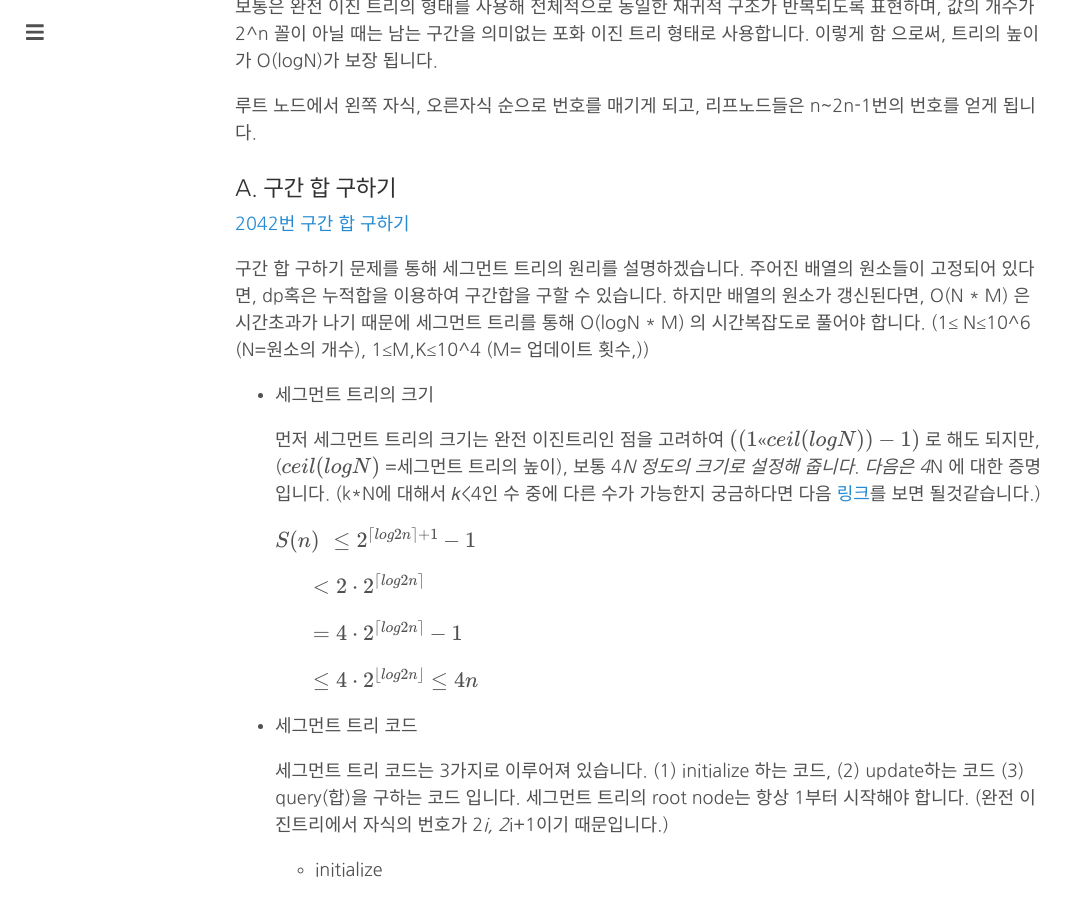
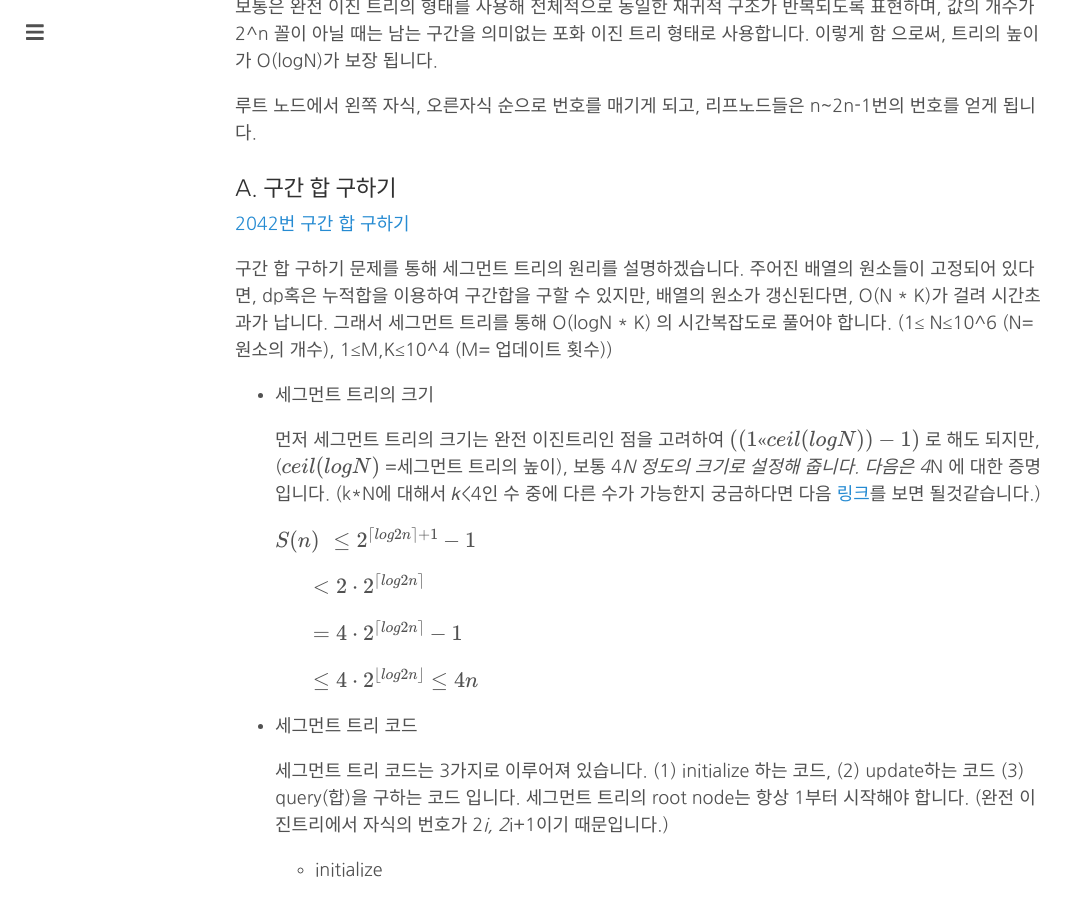
Before and after one commit to changhyeonnam/changhyeonnam.github.io, a Jekyll site: the page built from _posts/2021/2021-11-06-segment_tree.md, in a window 1280 px wide and 900 px high, scrolled down 492 px. Shown: the whole window, without its empty margins (0-1077 px from the left). Built offline with Jekyll 4.4.1, drawn with Linux system fonts in a browser that asks for light colours; nearby versions of some CDN libraries; formulas are drawn with MathJax 3; comment, search, counter and statistics services are not loaded; some of the changed text lies outside the part shown.

Commit message:
Update 2021-11-06-segment_tree.md

```diff
--- a/_posts/2021/2021-11-06-segment_tree.md
+++ b/_posts/2021/2021-11-06-segment_tree.md
@@ -19,7 +19,7 @@
 ### A. 구간 합 구하기
 [2042번 구간 합 구하기](https://www.acmicpc.net/problem/2042)
 
-구간 합 구하기 문제를 통해 세그먼트 트리의 원리를 설명하겠습니다. 주어진 배열의 원소들이 고정되어 있다면, dp혹은 누적합을 이용하여 구간합을 구할 수 있습니다. 하지만 배열의 원소가 갱신된다면, O(N * M) 은 시간초과가 나기 때문에 세그먼트 트리를 통해 O(logN * M) 의 시간복잡도로 풀어야 합니다. (1≤ N≤10^6 (N=원소의 개수), 1≤M,K≤10^4 (M= 업데이트 횟수,))
+구간 합 구하기 문제를 통해 세그먼트 트리의 원리를 설명하겠습니다. 주어진 배열의 원소들이 고정되어 있다면, dp혹은 누적합을 이용하여 구간합을 구할 수 있지만, 배열의 원소가 갱신된다면, O(N * K)가 걸려 시간초과가 납니다. 그래서 세그먼트 트리를 통해 O(logN * K) 의 시간복잡도로 풀어야 합니다. (1≤ N≤10^6 (N=원소의 개수), 1≤M,K≤10^4 (M= 업데이트 횟수))
 
 - 세그먼트 트리의 크기
 
@@ -170,7 +170,7 @@
 
 이 문제는 lazy propagation segment tree에 대한 내용입니다. 초기화 하는 부분은 같으나, 다른 부분에 대해서 느리게(lazy) 전파(propagation)하는 부분을 고려해야 합니다.
 
-구간 합 구하기와 구간 합 구하기2의 차이점은 전자는 값을 갱신하는 부분이 i번째에서 일어났다면, 후자는 i번째부터 j번째까지의 구간이 갱신됩니다. 만약 느리게 전파하지 않는 세그먼트로만 구현한다면, O($10^{10})$으로 시간 초과가 납니다.
+구간 합 구하기와 구간 합 구하기2의 차이점은 전자는 값을 갱신하는 부분이 i번째에서 일어났다면, 후자는 i번째부터 j번째까지의 구간이 갱신됩니다. 만약 느리게 전파하지 않는 세그먼트로만 구현한다고 해봅시다. 길이 N인 수열에서 하나의 수를 업데이트 하는데 $O(logN)$이 걸리므로, 최악의 경우 N개의 수에 대해 업데이트 한다면 $O(NlogN)$의 시간 복잡도가 걸리고, 갱신을 K번한다면 $O(NlogN*K)$으로 시간이 걸립니다.
 
 ![Untitled](/images/2021/segment/l1.png)
 
@@ -183,7 +183,7 @@
 
 ![Untitled](/images/2021/segment/l3.png)
 
-그래서 위와 같이 갱신해야 하는 노드까지만 표시를 해주고 (구간에 해당되는 노드들), lazy prapagation에 대한 트리를 따로 만들어서, 해당 원소 값을 직접 사용해야할때 계산해서 처리해줍니다. 이런식으로 구간 갱신에도 $O(logN*M)$의 시간복잡도를 갖게 됩니다.
+그래서 위와 같이 갱신해야 하는 노드까지만 표시를 해주고 (구간에 해당되는 노드들), lazy prapagation에 대한 트리를 따로 만들어서, 해당 원소 값을 직접 사용해야할때 계산해서 처리해줍니다. 이런식으로 구간 갱신에도 $O(logN*K)$의 시간복잡도를 갖게 됩니다.
 
 현재 위의 트리라면 lz[11]~lz[14]에는 3이 들어가 있습니다. 만약에 [3,3] (11번 노드), [4,4] (12번 노드)에 대해서만 propagation을 한다면 해당 노드들의 값이 업데이트가 되고, lz[11],lz[12]는 0으로 초기화가 됩니다.
 
```
